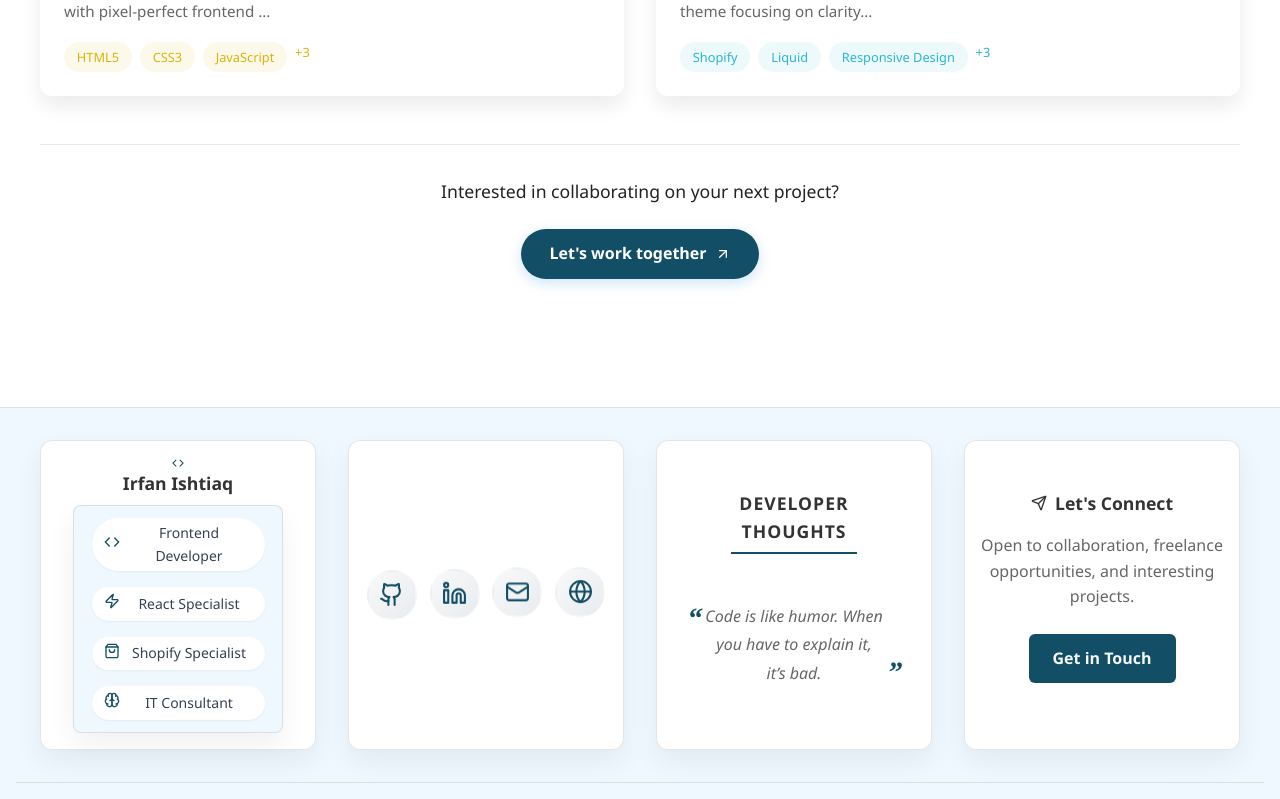
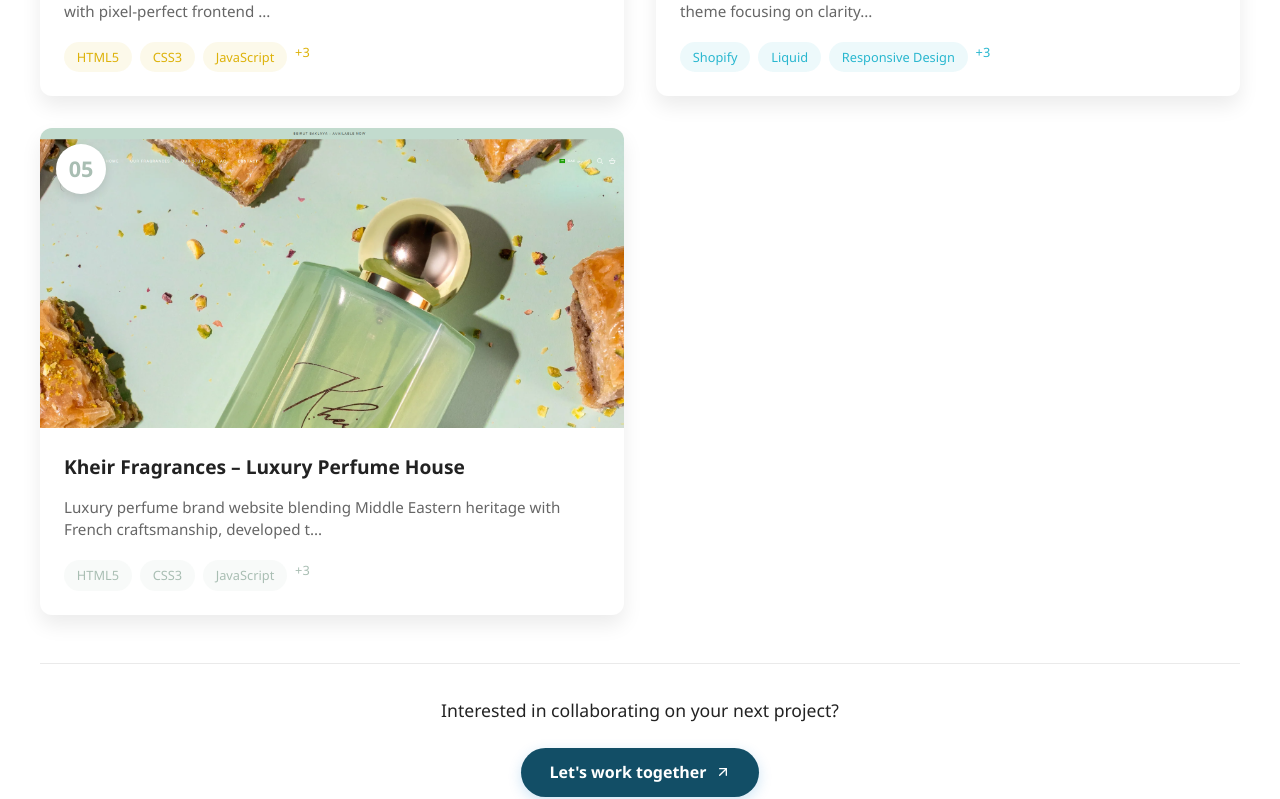
Before and after one commit to irfan3434/irfanishtiaq.dev, a React (Create React App) app: page /projects in a window 1280 px wide. Shown: the part 1305-2104 px from the top of the page. Built offline with nearby package versions, Linux system fonts and the light colour scheme.

Commit message:
addition of new project

```diff
--- a/src/pages/Projects.js
+++ b/src/pages/Projects.js
@@ -7,6 +7,7 @@ import proImage1 from '../assets/fcec-preview.png'
 import proImage2 from '../assets/fceco-preview.png'
 import proImage3 from '../assets/aqeaw-preview.png'
 import proImage4 from '../assets/futureCode-preview.png' // Add this new import
+import proImage5 from '../assets/kheir-fragrances.png'
 
 const Projects = () => {
   const [activeProject, setActiveProject] = useState(null);
@@ -94,6 +95,23 @@ const Projects = () => {
       ],
       stack: ['Shopify', 'Liquid', 'Responsive Design', 'JavaScript', 'CSS3', 'HTML5' ],
       color: '#29b7cf'
+    },
+    {
+      id: 5,
+      title: 'Kheir Fragrances – Luxury Perfume House',
+      url: 'https://kheirfragrances.com/',
+      image: proImage5,
+      description: 'Luxury perfume brand website blending Middle Eastern heritage with French craftsmanship, developed to evoke elegance and sensory allure through refined visuals and polished UX.',
+      challenge: 'Crafting an online experience that reflects the luxury essence of the brand while optimizing performance for high-resolution visuals and international accessibility.',
+      solution: 'Built a minimalist yet luxurious interface with scroll-triggered transitions, optimized product imagery, and fragrance storytelling through elegant layout and motion design.',
+      features: [
+        'High-resolution product showcase',
+        'Smooth scroll and parallax effects',
+        'Localized performance optimization',
+        'Story-driven fragrance presentation'
+      ],
+      stack: ['HTML5', 'CSS3', 'JavaScript', 'Shopify', 'Liquid', 'Responsive Design'],
+      color: '#a9beb3'
     }
   ];
 
```
Also changed, not shown: src/assets/kheir-fragrances.png (added).
